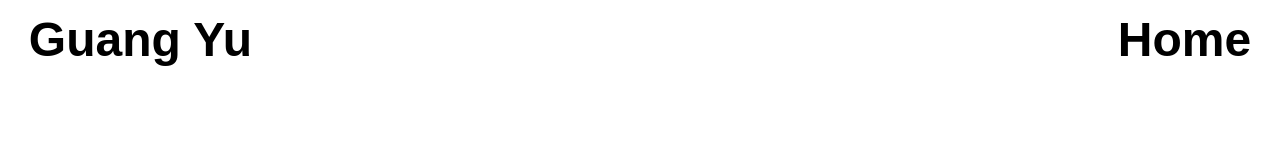
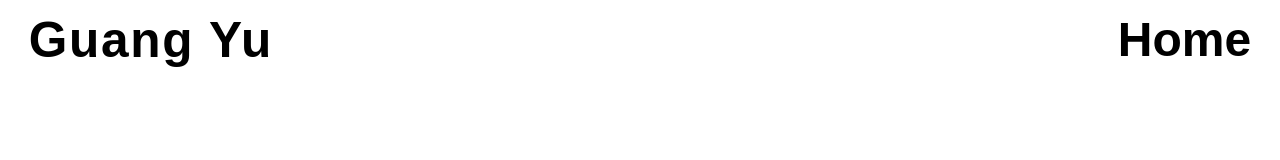
Before and after one commit to capreesun/gydesignhero, a plain HTML site: page index.html in a window 1280 px wide. Shown: the top 160 px of the page. Drawn offline with Linux system fonts and the light colour scheme; a web font is replaced by a local one.

Commit message:
edit home title

```diff
--- a/index.html
+++ b/index.html
@@ -1,6 +1,6 @@
 <!DOCTYPE html>
 <!--- the doctype declaration tells the file reader that we're using html-->
-<html lang="en" class="home">
+<html lang="en">
   <head>
     <meta charset="UTF-8" />
     <!---declares what kinds of characters are supportive-->
@@ -20,8 +20,10 @@
     <main>
       <header>
         <div class="hometopnav">
-          <h1>
+          <h1 class="hometitle">
+            <a href="index.html">
               Guang Yu
+            </a>
           </h1>
           <h1>
             Home
@@ -30,10 +32,9 @@
                 <img src="images/ham.svg" alt="hamburger icon" />
                 <div class="mobilemenu">
                     <ul>
-                    <!---Nav will go here--->
                         <ul>
                           <li>
-                            <a class="active">
+                              <a href="index.html">
                                 Home
                               </a>
                             </li>
--- a/style.css
+++ b/style.css
@@ -134,9 +134,9 @@ html {
   font-style: normal;
 }
 
-html.home {
+/* html.home {
   overflow: hidden;
-}
+} */
 
 html* {
   box-sizing: border-box;
@@ -184,14 +184,6 @@ h1 {
   font-family: neue-haas-grotesk-display, sans-serif;
   font-weight: 600;
   font-size: 3rem;
-}
-
-.topnav h1 {
-  font-size: 3rem;
-}
-
-.title {
-  letter-spacing: -2px;
 }
 
 h2 {
@@ -329,6 +321,12 @@ div.topnav,div.hometopnav {
   color: black;
 }
 
+.hometitle{
+  font-size:3.1rem;
+  letter-spacing:1.7px;
+}
+
+
 .hamburger {
   display: none;
   width: 2.5rem;
@@ -381,7 +379,7 @@ nav ul ul li:hover ul {
 }
 
 div.gallerynav,
-div.topnav,div.hometopnav {
+div.topnav, div.hometopnav {
   display: flex;
   justify-content: space-between;
   position: fixed;
@@ -394,7 +392,7 @@ div.gallerynav {
   z-index: 100;
 }
 
-div.topnav,div.hometopnav {
+div.topnav, div.hometopnav {
   position: fixed;
   top: 2%;
   z-index: 150;
```
Also changed, not shown: html/credits.html (+1 -1 lines). Lines whose indentation alone changed are shown as unchanged.
